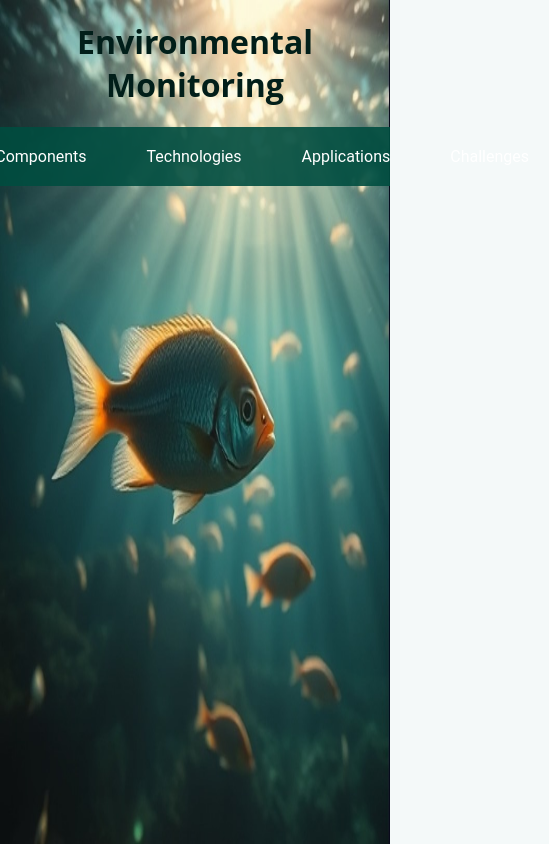
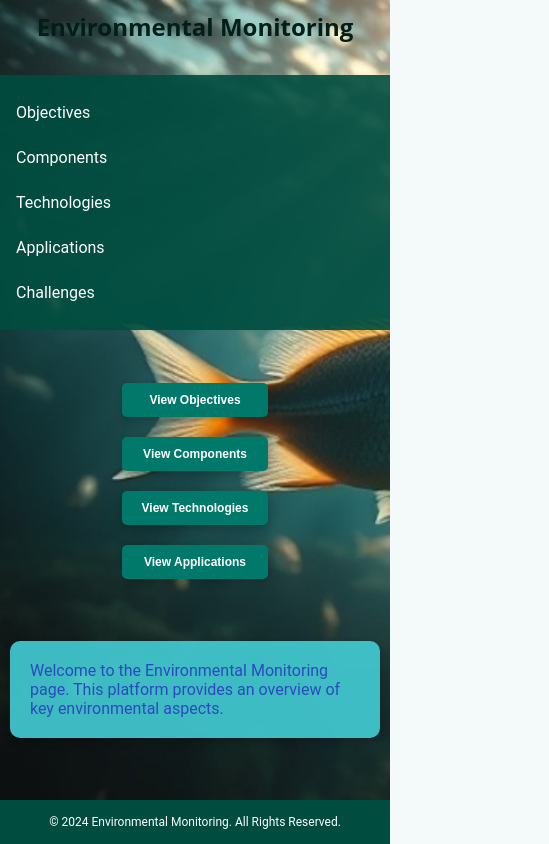
Before and after one commit to GSMB-GHANNESH/aquaconnect, a plain HTML site: page snehamain.html in a window 390 px wide. Shown: the whole page, 549 px wide, since content can reach past the window. Drawn offline with Linux system fonts and the light colour scheme.

Commit message:
Update snehamain.html

```diff
--- a/snehamain.html
+++ b/snehamain.html
@@ -5,15 +5,12 @@
     <meta name="viewport" content="width=device-width, initial-scale=1.0">
     <title>Fish</title>
     <style>
-      button {
-        padding: 10px 20px;
-        font-size: 16px;
-        cursor: pointer;
-        margin: 10px;
+      /* Global Styles */
+      * {
+        margin: 0;
+        padding: 0;
+        box-sizing: border-box;
       }
-
-      @import url('https://fonts.googleapis.com/css2?family=Roboto:wght@300;400;700&family=Open+Sans:wght@400;600&display=swap');
-
 
       body {
         margin: 0;
@@ -22,8 +19,12 @@ body {
         color: #2c49c0;
         background-image: url('sngbag.jpg');
         background-repeat: no-repeat;
-  background-size: 100% 100%;
+        background-size: cover;
         background-attachment: fixed;
+        display: flex;
+        flex-direction: column;
+        justify-content: space-between;
+        min-height: 100vh;
       }
 
       h1 {
@@ -33,7 +34,7 @@ h1 {
         font-family: 'Open Sans', sans-serif;
       }
 
-
+      /* Navigation Styles */
       nav {
         display: flex;
         justify-content: center;
@@ -59,7 +60,7 @@ nav a:hover {
         transform: scale(1.1);
       }
 
-
+      /* Button Grid Styles */
       .button-grid {
         display: flex;
         justify-content: center;
@@ -87,7 +88,7 @@ nav a:hover {
         transform: scale(1.1);
       }
 
-
+      /* Content Box Styles */
       #content {
         background-color: rgba(68, 206, 213, 0.9);
         margin: 20px auto;
@@ -97,13 +98,69 @@ nav a:hover {
         box-shadow: 0 4px 8px rgba(0, 0, 0, 0.2);
       }
 
-
+      /* Footer Styles */
       footer {
         text-align: center;
         padding: 10px;
         background-color: #004d40;
         color: white;
         margin-top: 20px;
+      }
+
+      /* Responsive Styles */
+      @media (max-width: 768px) {
+        h1 {
+          font-size: 1.8rem;
+          margin-top: 10px;
+        }
+
+        nav {
+          flex-direction: column;
+          padding: 15px 0;
+        }
+
+        nav a {
+          margin: 5px 0;
+        }
+
+        .button-grid {
+          flex-direction: column;
+          margin-top: 20px;
+        }
+
+        .button-grid button {
+          font-size: 14px;
+          padding: 12px 25px;
+        }
+
+        #content {
+          max-width: 95%;
+          margin: 10px;
+        }
+
+        footer {
+          font-size: 14px;
+          padding: 15px 0;
+        }
+      }
+
+      @media (max-width: 480px) {
+        h1 {
+          font-size: 1.5rem;
+        }
+
+        nav a {
+          padding: 8px 16px;
+        }
+
+        .button-grid button {
+          font-size: 12px;
+          padding: 10px 20px;
+        }
+
+        footer {
+          font-size: 12px;
+        }
       }
     </style>
   </head>
@@ -118,15 +175,23 @@ footer {
       <a href="Challenges.html">Challenges</a>
     </nav>
 
+    <div class="button-grid">
+      <button onclick="openPage('objectives.html')">View Objectives</button>
+      <button onclick="openPage('Components.html')">View Components</button>
+      <button onclick="openPage('technologies.html')">View Technologies</button>
+      <button onclick="openPage('Applications.html')">View Applications</button>
+    </div>
 
+    <div id="content">
+      <p>Welcome to the Environmental Monitoring page. This platform provides an overview of key environmental aspects.</p>
+    </div>
 
-
-
+    <footer>
+      <p>&copy; 2024 Environmental Monitoring. All Rights Reserved.</p>
+    </footer>
 
     <script>
-
       function openPage(url) {
-
         window.location.href = url;
       }
     </script>
```
Lines whose indentation alone changed are shown as unchanged.
